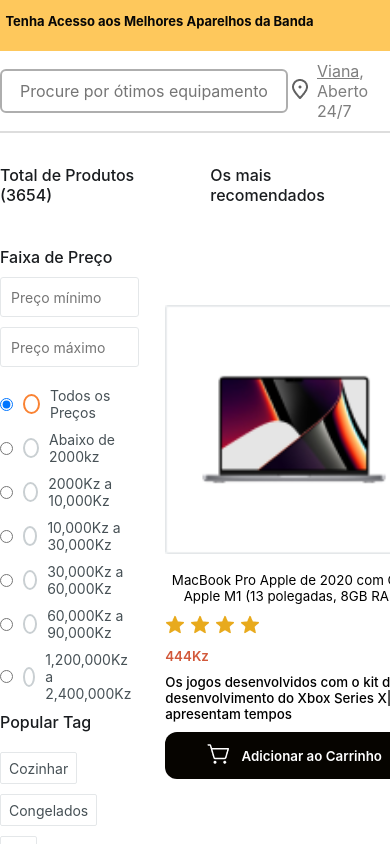
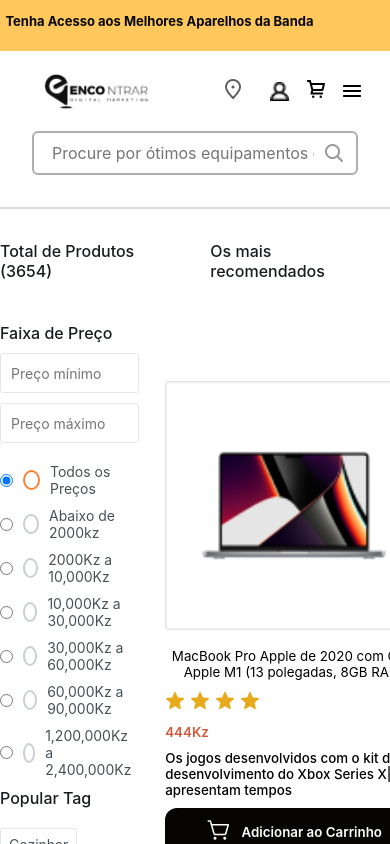
Before and after one commit to greciodiogo/encontrar-ecommerce-nextjs, a Next.js app in the folder apps/encontrar/: page /products in a window 390 px wide. Shown: the top 844 px of the page. Built offline with nearby package versions, Linux system fonts and the light colour scheme.

Commit message:
style: style header, brand component for mobile devices

```diff
--- a/apps/encontrar/src/components/BestSelledProducts/index.tsx
+++ b/apps/encontrar/src/components/BestSelledProducts/index.tsx
@@ -13,14 +13,10 @@
   bannerText = 'Melhores Negócios em Eletrônicos.',
   products,
   bestSelledProduct,
-}: {
-  bannerText?: string;
-  products: Array<ProductDTO>;
-  bestSelledProduct: { data: ProductDTO };
 }) => {
   const dispatch = useAppDispatch();
   const router = useRouter();
-
+  console.log(products);
   const handlepreviewProduct = (id: number) => {
     dispatch(loadCurrentItem(products[id - 1]));
     // router.push('/preview-product').catch((err) => console.error('Erro ao redirecionar:', err));
--- a/apps/encontrar/src/components/Header/index.tsx
+++ b/apps/encontrar/src/components/Header/index.tsx
@@ -62,7 +62,20 @@
               </i>
               <span>Carrinho</span>
             </a>
+            <a className="nav-item menu-item" href="#" role="button" tabIndex={0} onClick={handleCartClick}>
+              <i>
+                <img src="/assets_ecommerce/svg/hamburguer.png" alt="" />
+              </i>
+            </a>
           </nav>
+        </div>
+        <div className="searchInput__mobile">
+          <div className="search_container">
+            <input type="text" placeholder="Procure por ótimos equipamentos e comidas" />
+            <i>
+              <img src="/assets_ecommerce/svg/gnav-search.png" alt="" />
+            </i>
+          </div>
         </div>
       </div>
       <Auth showAuthPainel={showAuthPainel} closeAuth={onCloseSignInForm} />
--- a/apps/encontrar/src/pages/cart.tsx
+++ b/apps/encontrar/src/pages/cart.tsx
@@ -1,15 +1,13 @@
 import { useRouter } from 'next/router';
 import React, { useState } from 'react';
 
-import { BestSelledProducts, CartItem, CartResume, CartTitle, CheapestProducts, EmptyCart } from 'components';
-import { cartList } from 'fixture/ecommerceData';
+import { CartItem, CartResume, CartTitle, CheapestProducts, EmptyCart } from 'components';
 
 import { useAppSelector } from '../hooks';
 
 // import { cartList } from '../ecommerceData.js';
 const Cart = () => {
   const productCart = useAppSelector((state: any) => state.products.cart);
-  const cart = cartList;
   const [total, setTotal] = useState(0);
   const router = useRouter();
   const TOTAL_ITEMS_CART = productCart.length;
@@ -18,7 +16,7 @@
     return (
       <>
         <EmptyCart />
-        <BestSelledProducts bannerText="Quer sugestões para o seu carrinho ? Escolha abaixo" />
+        {/* <BestSelledProducts bannerText="Quer sugestões para o seu carrinho ? Escolha abaixo" /> */}
       </>
     );
 
--- a/apps/encontrar/src/pages/index.tsx
+++ b/apps/encontrar/src/pages/index.tsx
@@ -34,8 +34,7 @@
       <BestSelledProducts bestSelledProduct={bestSelledProduct} products={props.products} />
       <CheapestProducts />
       <BrandNew />
-      <BestSelledProducts bestSelledProduct={bestSelledProduct} products={props.products} />
-      <CheapestProducts />
+
       <Reviews />
     </div>
   );
--- a/apps/encontrar/src/styles/styles.css
+++ b/apps/encontrar/src/styles/styles.css
@@ -77,6 +77,7 @@
 
 .header {
   display: flex;
+  flex-direction: column;
   align-items: center;
   justify-content: center;
   width: 100%;
@@ -94,6 +95,8 @@
   display: flex;
   align-items: center;
   justify-content: space-between;
+  gap: 20px;
+  padding: 2rem 1.8rem 2rem 2rem;
 }
 
 .header .logo_container {
@@ -190,6 +193,60 @@
   text-decoration: underline;
 }
 
+.header .options .signIn i {
+  height: 19px;
+  width: 19px;
+}
+
+.header .options .signIn i img {
+  height: 100%;
+  width: 100%;
+}
+
+@media (max-width: 960px) {
+  .header .options .nav-item > p,
+  .header .options .nav-item span {
+    display: none;
+  }
+}
+
+@media (max-width: 750px) {
+  .header .logo_container {
+    width: 135px;
+    height: 45px;
+    margin-right: 20px;
+  }
+  .header .logo_container img {
+    width: 100%;
+    height: 100%;
+  }
+  .header_container .search_container {
+    display: none;
+    /* width: 100% !important; */
+  }
+}
+
+@media (min-width: 750px) {
+  .header .menu-item {
+    display: none !important;
+    /* width: 100% !important; */
+  }
+
+  .searchInput__mobile .search_container {
+    display: none;
+  }
+}
+@media (max-width: 750px) {
+  .searchInput__mobile {
+    padding: 0rem 2rem 2rem;
+    width: 100%;
+  }
+
+  .header .search_container {
+    width: 100%;
+  }
+}
+
 /* banner ends here */
 
 /* categories starts here */
@@ -245,6 +302,12 @@
   display: flex;
   align-items: center;
   gap: 10px;
+}
+
+@media (max-width: 750px) {
+  .categories {
+    display: none;
+  }
 }
 
 /* categories ends here */
@@ -635,7 +698,6 @@
   display: flex;
   flex-direction: column;
   justify-content: space-between;
-  padding: 2rem;
 }
 
 .brandNew .wrapper {
@@ -727,6 +789,26 @@
 .brandNew .wrapper .box:last-of-type .content > button {
   color: #000000;
   background-color: transparent;
+}
+
+@media (max-width: 970px) {
+  .brandNew .wrapper {
+    display: flex;
+    flex-direction: column;
+  }
+}
+
+@media (max-width: 650px) {
+  .brandNew .wrapper .box {
+    display: flex;
+    flex-direction: column-reverse;
+  }
+}
+
+@media (max-width: 450px) {
+  .brandNew .wrapper .box .content > button {
+    width: 100%;
+  }
 }
 
 /* brandNew ends here */
```
Also changed, not shown: apps/encontrar/public/assets_ecommerce/svg/hamburguer.png (added), 1 other file (tests, documents, lock files or other folders).
